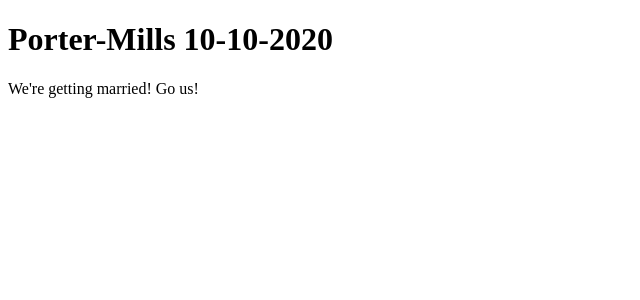
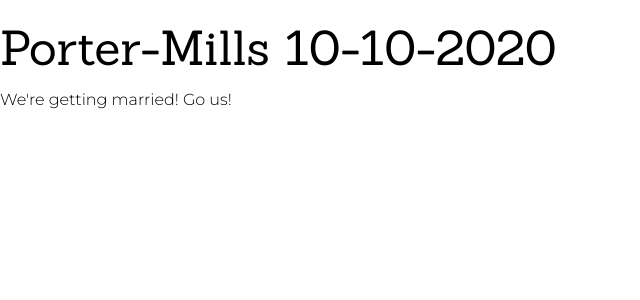
Before and after one commit to Haegin/portermills, a Next.js app: page / in a window 1280 px wide. Shown: the top 300 px of the page, without its empty margins (0-640 px from the left). Built offline with nearby package versions, Linux system fonts and the light colour scheme.

Commit message:
Add Typescript and start styling

```diff
--- a/package.json
+++ b/package.json
@@ -18,6 +18,10 @@
     "start": "next start"
   },
   "devDependencies": {
-    "prettier": "^1.19.1"
+    "@types/node": "^13.1.7",
+    "@types/react": "^16.9.17",
+    "babel-plugin-root-import": "^6.4.1",
+    "prettier": "^1.19.1",
+    "typescript": "^3.7.4"
   }
 }
--- /dev/null
+++ b/pages/_app.js
@@ -0,0 +1,7 @@
+import "~/styles/reset.css"
+import "~/styles/global.css"
+
+// This default export is required in a new `pages/_app.js` file.
+export default function MyApp({ Component, pageProps }) {
+  return <Component {...pageProps} />
+}
--- /dev/null
+++ b/styles/global.css
@@ -0,0 +1,16 @@
+@import url('https://fonts.googleapis.com/css?family=Montserrat:300|Sanchez&display=swap');
+
+body {
+  font-family: 'Montserrat', serif;
+  line-height: 1.5rem;
+}
+
+h1, h2, h3, h4, h5, h6 {
+  font-family: "Sanchez", serif;
+}
+
+h1 {
+  font-size: 3rem;
+  line-height: 4rem;
+  margin: 1rem 0 0.5rem 0;
+}
--- /dev/null
+++ b/styles/reset.css
@@ -0,0 +1,48 @@
+/* http://meyerweb.com/eric/tools/css/reset/
+   v2.0 | 20110126
+   License: none (public domain)
+*/
+
+html, body, div, span, applet, object, iframe,
+h1, h2, h3, h4, h5, h6, p, blockquote, pre,
+a, abbr, acronym, address, big, cite, code,
+del, dfn, em, img, ins, kbd, q, s, samp,
+small, strike, strong, sub, sup, tt, var,
+b, u, i, center,
+dl, dt, dd, ol, ul, li,
+fieldset, form, label, legend,
+table, caption, tbody, tfoot, thead, tr, th, td,
+article, aside, canvas, details, embed,
+figure, figcaption, footer, header, hgroup,
+menu, nav, output, ruby, section, summary,
+time, mark, audio, video {
+	margin: 0;
+	padding: 0;
+	border: 0;
+	font-size: 100%;
+	font: inherit;
+	vertical-align: baseline;
+}
+/* HTML5 display-role reset for older browsers */
+article, aside, details, figcaption, figure,
+footer, header, hgroup, menu, nav, section {
+	display: block;
+}
+body {
+	line-height: 1;
+}
+ol, ul {
+	list-style: none;
+}
+blockquote, q {
+	quotes: none;
+}
+blockquote:before, blockquote:after,
+q:before, q:after {
+	content: '';
+	content: none;
+}
+table {
+	border-collapse: collapse;
+	border-spacing: 0;
+}
```
Also changed, not shown: tsconfig.json (added, +29 -0 lines), .babelrc (added), next-env.d.ts (added), pages/index.tsx (renamed from pages/index.js), 1 other file (tests, documents, lock files or other folders).
